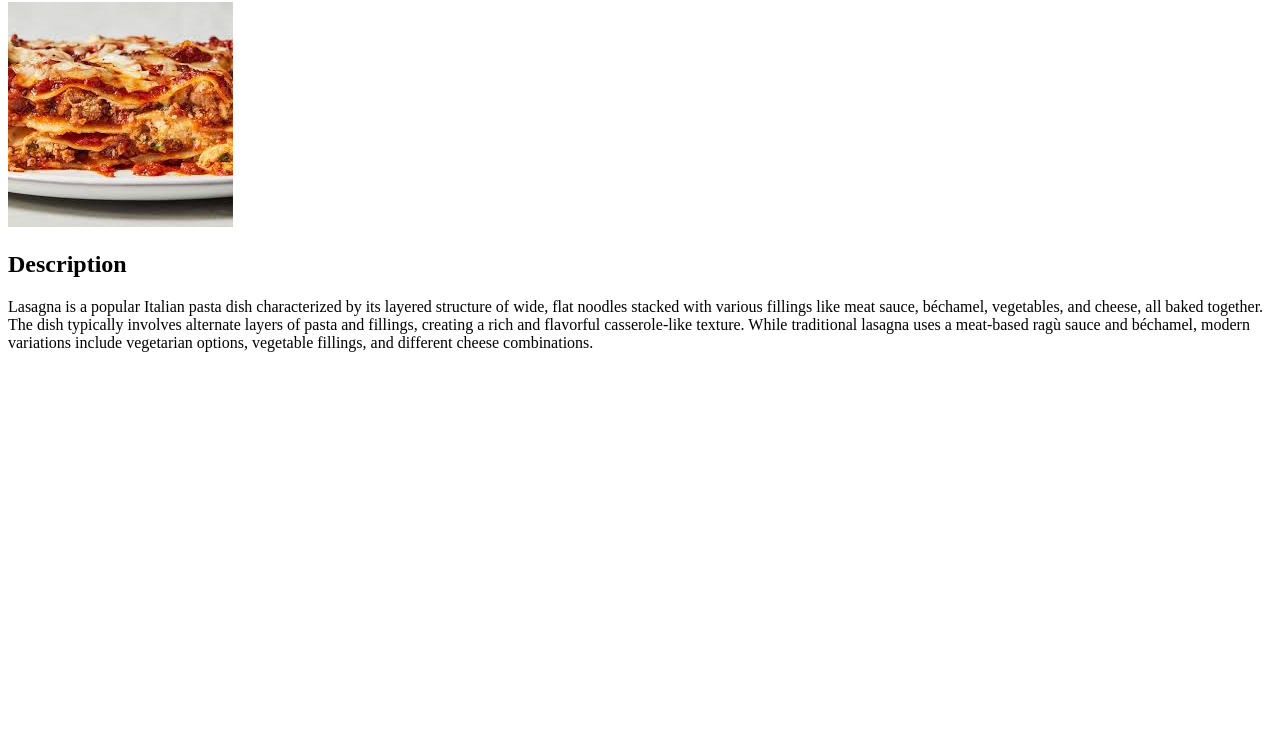
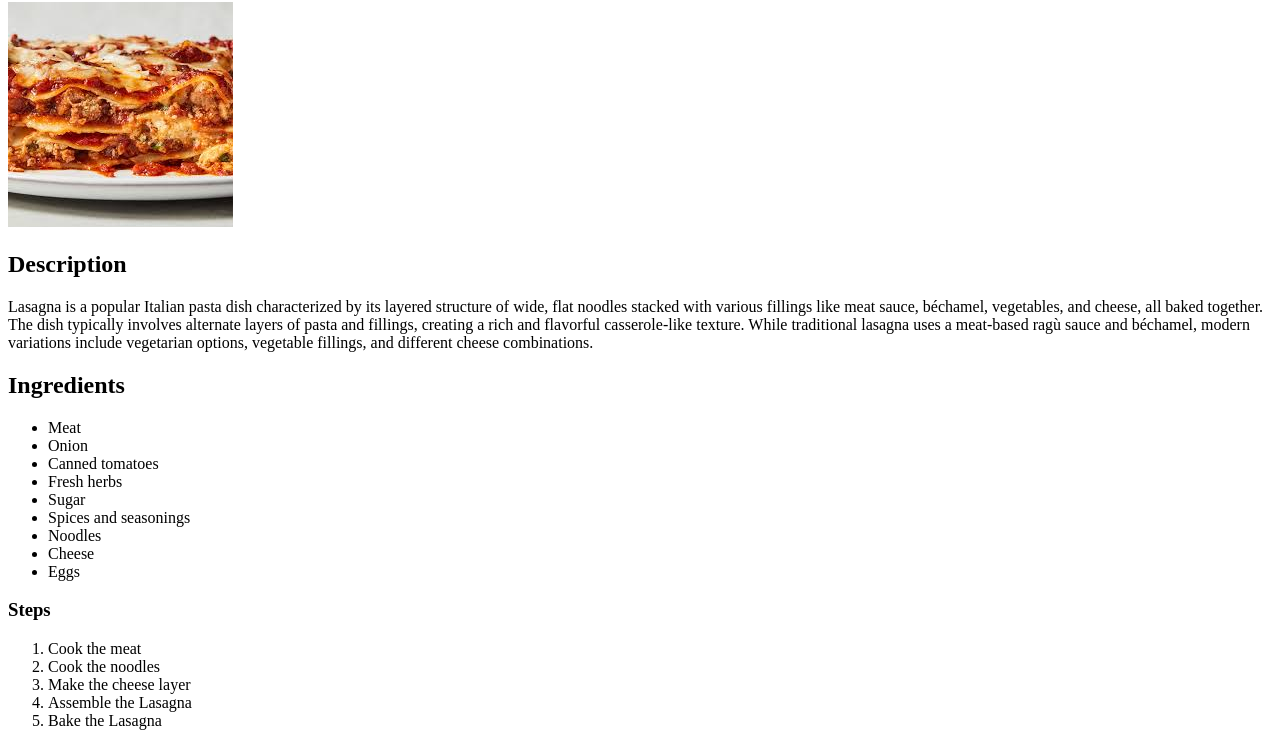
Before and after one commit to steakhappy/odin-recipes, a plain HTML site: page recipes/lasagna.html in a window 1280 px wide. Shown: the part 104-850 px from the top of the page. Before the commit the page ends 800 px from the top, so only its background shows below. Drawn offline with Linux system fonts and the light colour scheme.

Commit message:
Lasagna page complete. Fixed unordered list error on homepage.

```diff
--- a/recipes/lasagna.html
+++ b/recipes/lasagna.html
@@ -13,5 +13,28 @@
 
     <h2>Description</h2>
     <p>Lasagna is a popular Italian pasta dish characterized by its layered structure of wide, flat noodles stacked with various fillings like meat sauce, béchamel, vegetables, and cheese, all baked together. The dish typically involves alternate layers of pasta and fillings, creating a rich and flavorful casserole-like texture. While traditional lasagna uses a meat-based ragù sauce and béchamel, modern variations include vegetarian options, vegetable fillings, and different cheese combinations. </p>
-</body>
+
+    <h2>Ingredients</h2>
+    <ul>
+        <li>Meat</li>
+        <li>Onion</li>
+        <li>Canned tomatoes</li>
+        <li>Fresh herbs</li>
+        <li>Sugar</li>
+        <li>Spices and seasonings</li>
+        <li>Noodles</li>
+        <li>Cheese</li>
+        <li>Eggs</li>
+    </ul>
+
+    <h3>Steps</h3>
+    <ol>
+         <li>Cook the meat</li>
+         <li>Cook the noodles</li>
+         <li>Make the cheese layer</li>
+         <li>Assemble the Lasagna</li>
+         <li>Bake the Lasagna</li>
+    </ol>
+
+
 </html>
```
Also changed, not shown: index.html (+2 -2 lines).
